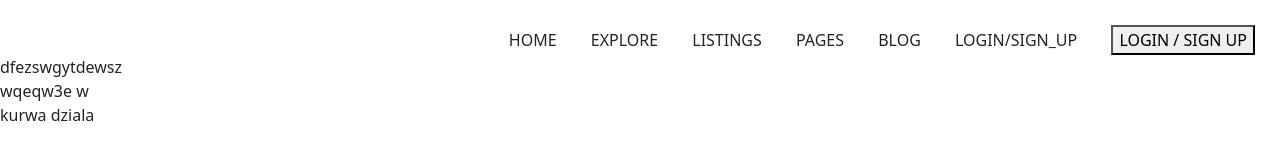
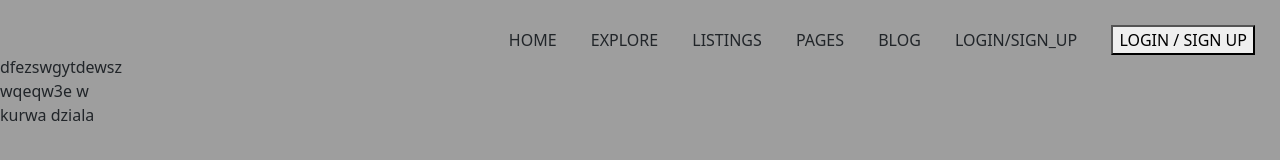
Before and after one commit to agnieszkag1/STRONA_PROJEKT_1, a plain HTML site: page index.html in a window 1280 px wide. Drawn offline with nearby package versions, Linux system fonts and the light colour scheme; the site is published under a folder, as on GitHub Pages, so addresses that start at the root find nothing.

Commit message:
Fix image src path

```diff
--- a/styles/style.css
+++ b/styles/style.css
@@ -1,6 +1,10 @@
+
 
 div {
-    background-image: url("assets/tlo_gora.jpg");
+    /* Zauważ że ten plik "style.css" znajduje się w folderze /styles
+        Aby zaimportować plik z innego folderu trzeba najpierw wyjść z obecnego, czyli "../" a później nazwa folderu w którym się znajduje
+    */
+    background-image: url("../assets/tlo_gora.jpg");
     background-repeat: no-repeat;
     background-attachment: fixed;
     background-size: cover;
@@ -8,7 +12,7 @@ div {
 }
 
 body{
-    background-image: url('/assets/tlo_gora.jpg');
+    background-image: url('../assets/tlo_gora.jpg');
 }
 
 #navigation_right_bar{
@@ -19,5 +23,5 @@ body{
 }
 
 #nawigacja1{
-    background-image: url("assets/tlo_gora.jpg");
+    background-image: url("../assets/tlo_gora.jpg");
 }
```
